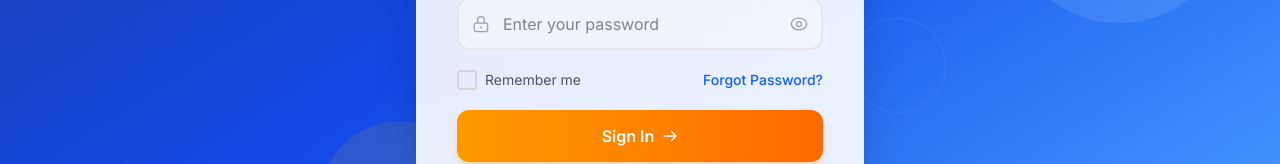
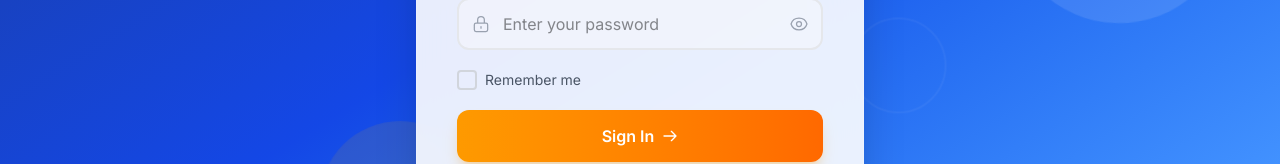
Before and after one commit to patelrafik5304-cell/prathmik-kumarshala-devla, a Next.js app: page /login in a window 1280 px wide. Shown: the part 476-640 px from the top of the page. Built offline with nearby package versions, Linux system fonts and the light colour scheme.

Commit message:
ui: remove Forgot Password link from login page

```diff
--- a/src/app/login/page.tsx
+++ b/src/app/login/page.tsx
@@ -3,7 +3,6 @@
 import { useState, useEffect } from 'react';
 import { useRouter } from 'next/navigation';
 import { useAuth } from '@/context/AuthContext';
-import Link from 'next/link';
 
 export default function LoginPage() {
   const [username, setUsername] = useState('');
@@ -187,9 +186,6 @@ export default function LoginPage() {
                 </div>
                 <span className="text-sm text-gray-600 group-hover:text-gray-800 transition-colors">Remember me</span>
               </label>
-              <Link href="/forgot-password" className="text-sm text-blue-600 hover:text-blue-800 font-medium transition-colors hover:underline">
-                Forgot Password?
-              </Link>
             </div>
 
             {/* Login Button */}
```
